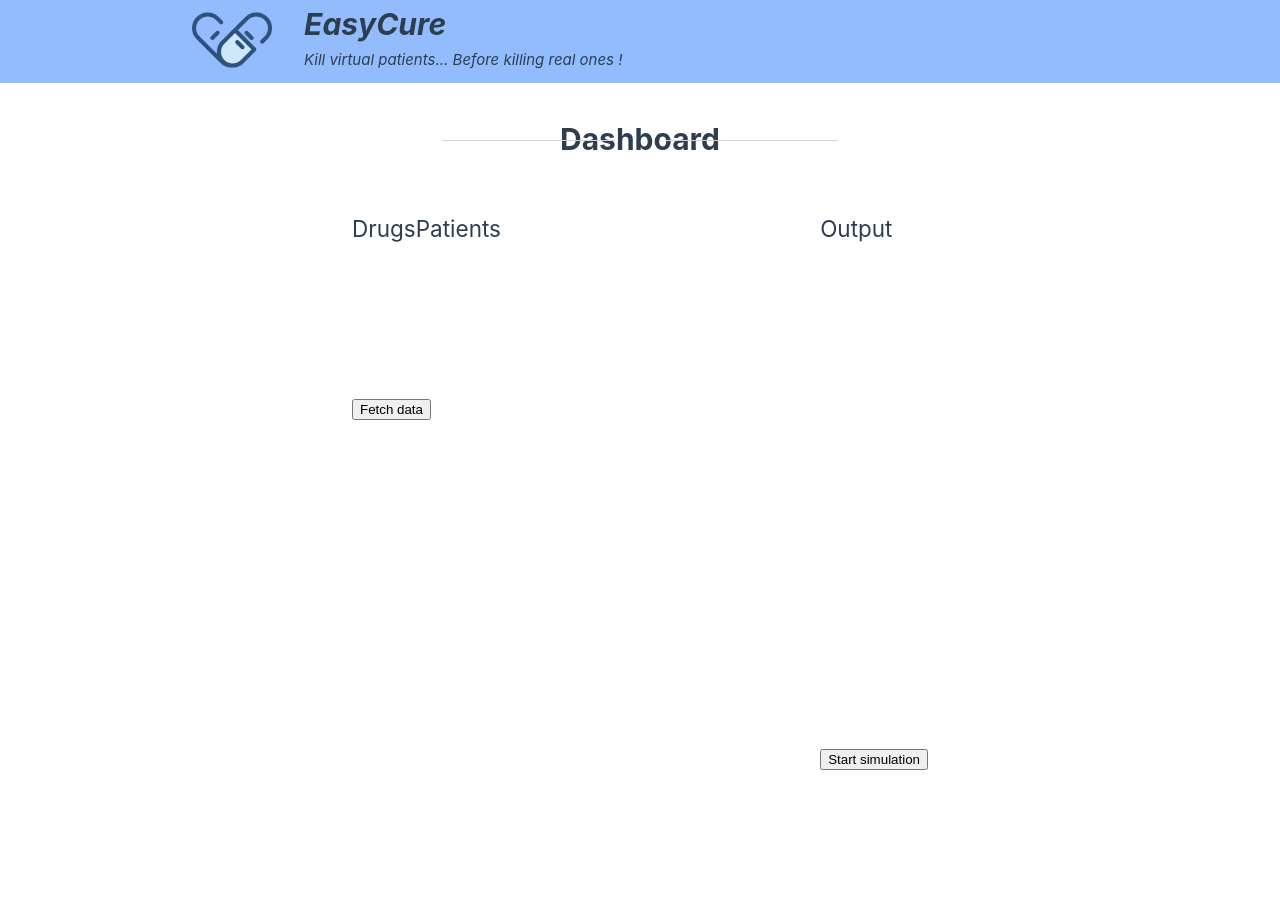
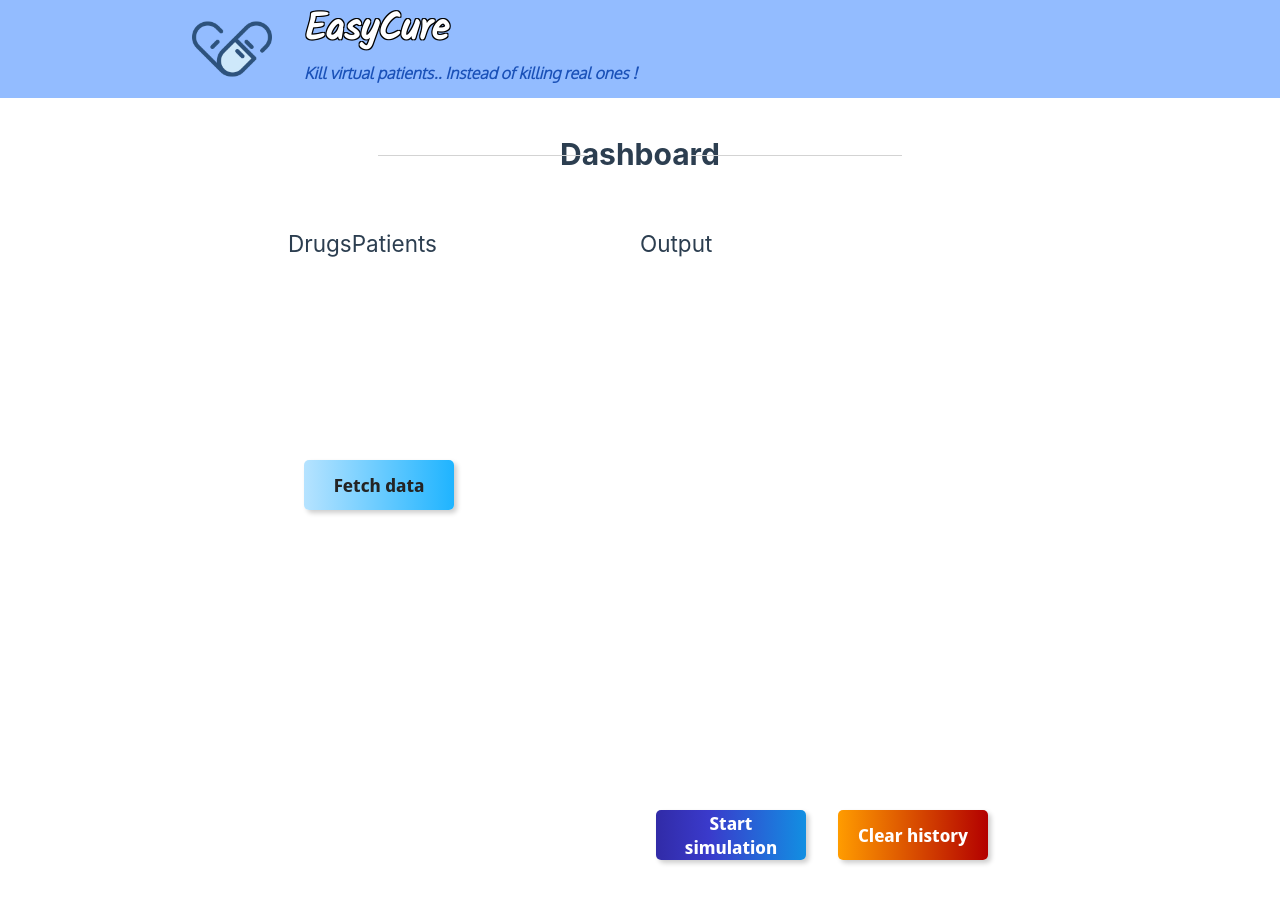
Before and after one commit to Alexandre-dcm/ppl-test, a Vue app in the folder hospital-fe/: page / in a window 1280 px wide. Built offline with nearby package versions, Linux system fonts and the light colour scheme.

Commit message:
Refacto of button components and mainly CSS

```diff
--- a/hospital-fe/index.html
+++ b/hospital-fe/index.html
@@ -4,7 +4,7 @@
     <meta charset="UTF-8">
     <link rel="icon" href="/favicon.ico">
     <meta name="viewport" content="width=device-width, initial-scale=1.0">
-    <title>Vite App</title>
+    <title>EasyCure</title>
   </head>
   <body>
     <div id="app"></div>
--- a/hospital-fe/src/App.vue
+++ b/hospital-fe/src/App.vue
@@ -17,7 +17,7 @@ import {Quarantine} from 'hospital-lib'
 
 <style scoped>
   #app-container {
-    min-width: 50%;
+    min-width: 60%;
     padding: 2rem;
     height: 100vh;
     background-color: white;
--- /dev/null
+++ b/hospital-fe/src/components/ActionBtn.vue
@@ -0,0 +1,70 @@
+<script setup>
+    const props = defineProps({
+        action: Function,
+        label: String,
+        use: String
+    })
+
+    const onClick = async () => {
+        props.action();
+    }
+</script>
+
+<template>
+  <div class="button-wrapper">
+    <button @click="onClick" :class="'action-btn ' + 'action-btn-' + props.use">{{ label }}</button>
+  </div>
+</template>
+
+<style scoped>
+    @import url('https://fonts.googleapis.com/css2?family=Noto+Sans+Display&display=swap');
+
+    .button-wrapper {
+        margin: 1rem;
+    }
+
+    button.action-btn {
+        border: none;
+        border-radius: 5px;
+        outline: none;
+        box-shadow: 3px 3px 5px rgba(0, 0, 0, 0.2);
+        position: relative;
+    }
+
+    button.action-btn-setDrugs {
+        background: linear-gradient(90deg, rgb(49, 43, 167) 0%, rgb(58, 58, 203) 35%, rgb(18, 143, 226) 100%);
+        width: 150px;
+        height: 50px;
+        color: white;
+        font-weight: bold;
+        font-size: 18px;
+        font-family: 'Noto Sans Display', sans-serif;
+    }
+
+    button.action-btn-fetchData {
+        background: linear-gradient(90deg, rgb(182, 227, 255) 0%, rgb(31, 180, 255) 100%);
+        width: 150px;
+        height: 50px;
+        color: rgb(36, 36, 36);
+        font-weight: bold;
+        font-size: 18px;
+        font-family: 'Noto Sans Display', sans-serif;
+    }
+
+    button.action-btn-clearHistory {
+        background: linear-gradient(90deg, rgba(255,156,0,1) 0%, rgba(179,0,0,1) 100%);
+        width: 150px;
+        height: 50px;
+        color: white;
+        font-weight: bold;
+        font-size: 18px;
+        font-family: 'Noto Sans Display', sans-serif;
+    }
+
+    button.action-btn:hover {
+        box-shadow: 4px 4px 7px rgba(0, 0, 0, 0.4);
+        bottom: 2px;
+        right: 2px;
+        cursor: pointer;
+    }
+</style>
--- a/hospital-fe/src/components/FetchDataBtn.vue
+++ b/hospital-fe/src/components/FetchDataBtn.vue
@@ -2,6 +2,7 @@
     import ApiService from '@/services/apiService.js'
     import {formatPatientsInput} from 'hospital-lib'
     import consts from '@/consts/consts'
+    import ActionBtn from './ActionBtn.vue';
 
     const props = defineProps({
         label: String,
@@ -34,7 +35,7 @@
 
 <template>
   <div class="button-wrapper">
-    <button @click="getData">{{ label }}</button>
+    <ActionBtn :action="getData" :label="label" :use="'fetchData'"></ActionBtn>
   </div>
 </template>
 
--- a/hospital-fe/src/components/History.vue
+++ b/hospital-fe/src/components/History.vue
@@ -1,6 +1,7 @@
 <script setup>
     import OutputScreen from './OutputScreen.vue'
     import SetDrugsBtn from './SetDrugsBtn.vue';
+    import ActionBtn from './ActionBtn.vue';
     import { ref, onMounted } from 'vue'
     import {processPatientsData, processDrugsData} from '../utils/utils'
     import consts from '@/consts/consts'
@@ -60,7 +61,10 @@
       return result;
     }
 
-
+    const clearHistory = () => {
+      history.value = [];
+      localStorage.removeItem(consts.localStorage.history, []);
+    }
 </script>
 
 <template>
@@ -71,9 +75,18 @@
                 <OutputScreen v-bind:data="history" v-bind:size="'big'"></OutputScreen>
             </div>
         </div>
-        <SetDrugsBtn :label="'Start simulation'" :injectData="injectData"></SetDrugsBtn>
+        <div class="output-display-btns">
+          <SetDrugsBtn :label="'Start simulation'" :injectData="injectData"></SetDrugsBtn>
+          <ActionBtn :label="'Clear history'" :action="clearHistory" :use="'clearHistory'"></ActionBtn>
+        </div>
   </div>
 </template>
 
 <style scoped>
+.output-display-btns {
+  display: flex;
+  justify-content: space-between;
+}
+
+
 </style>
--- a/hospital-fe/src/components/OutputScreen.vue
+++ b/hospital-fe/src/components/OutputScreen.vue
@@ -21,6 +21,9 @@ import { ref } from 'vue'
 
 
 <style scoped>
+    .output-display-screen {
+      margin: 1rem;
+    }
     .screen-content {
       display: flex;
       flex-direction: column;
--- a/hospital-fe/src/components/SetDrugsBtn.vue
+++ b/hospital-fe/src/components/SetDrugsBtn.vue
@@ -1,6 +1,7 @@
 <script setup>
     import {Quarantine} from 'hospital-lib'
     import consts from '@/consts/consts'
+    import ActionBtn from './ActionBtn.vue';
 
     const props = defineProps({
         label: String,
@@ -41,11 +42,8 @@
 </script>
 
 <template>
-  <div class="button-wrapper">
-    <button @click="setDrugs">{{ label }}</button>
-  </div>
+    <ActionBtn :action="setDrugs" :label="label" :use="'setDrugs'"></ActionBtn>
 </template>
 
 <style scoped>
-
 </style>
--- a/hospital-fe/src/components/TopBar.vue
+++ b/hospital-fe/src/components/TopBar.vue
@@ -10,7 +10,7 @@
         <div class="logo-description-wrapper">
           <h1 class="easycure-topbar">EasyCure</h1>
           <h4 class="logo-description">
-            Kill virtual patients... Before killing real ones !
+            Kill virtual patients.. Instead of killing real ones !
           </h4>
         </div>
       </div>
@@ -19,13 +19,14 @@
 </template>
 
 <style scoped>
+  @import url('https://fonts.googleapis.com/css2?family=Kalam&display=swap');
+  @import url('https://fonts.googleapis.com/css2?family=Oxygen:wght@300&display=swap');
+
   .topbar {
     background-color: rgb(147, 188, 255);
     max-height: 100px;
     display: flex;
     justify-content: center;
-    font: 'Fira sans';
-    font-style: italic;
   }
 
   .topbar-container {
@@ -34,6 +35,7 @@
 
   .logo-wrapper {
     display: flex;
+    align-items: center;
   }
   .topbar-logo {
     height: 80px;
@@ -49,7 +51,18 @@
   }
 
   .easycure-topbar {
+    font-size: 38px;
     font-weight: bold;
+    font-family: 'Kalam', cursive;
+    color: white;
+    text-shadow: -1px -1px 0 #000, 1px -1px 0 #000, -1px 1px 0 #000, 1px 1px 0 #000;
+  }
+
+  .logo-description {
     font-style: italic;
+    font-family: 'Oxygen', sans-serif;
+    font-weight: bold;
+    font-size: 16px;
+    color: rgb(26, 81, 184);
   }
 </style>
--- a/hospital-fe/src/views/HomeView.vue
+++ b/hospital-fe/src/views/HomeView.vue
@@ -35,6 +35,11 @@ import History from '../components/History.vue'
 
   .display-data-container {
     width: 50%;
+    min-height: 100%;
+  }
+
+  .history-container {
+    width: 50%;
   }
 
   .home-title-container h1 {
```
